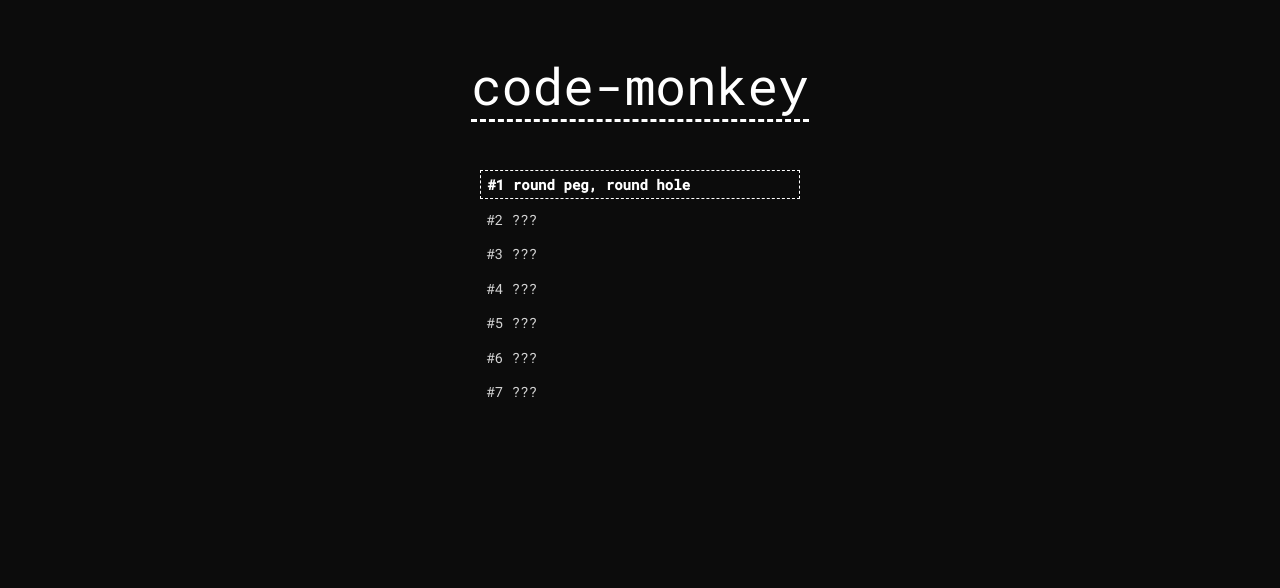
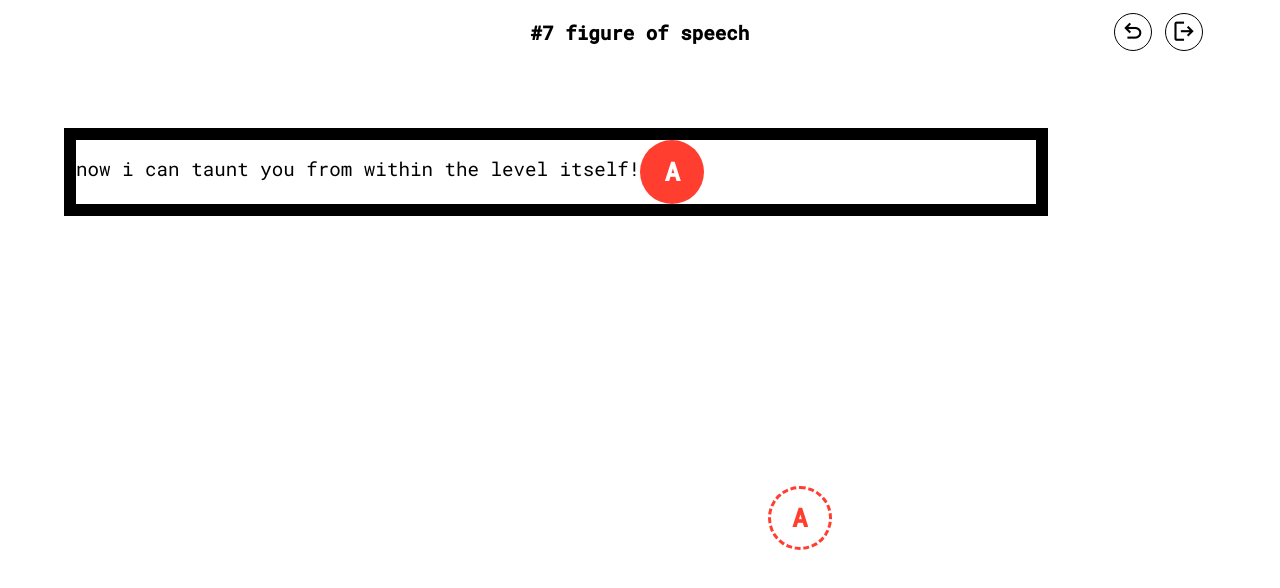
Before and after one commit to marcos-acosta/css-hell, a React (Create React App) app: page / in a window 1280 px wide. Shown: the top 588 px of the page. Built offline with nearby package versions, Linux system fonts and the light colour scheme.

Commit message:
Clean up level properties, fix bugs with css validation along the way

```diff
--- a/public/data/levels.json
+++ b/public/data/levels.json
@@ -170,7 +170,6 @@
       "h0": {
         "style": {
           "position": "static",
-          "margin": "0",
           "marginLeft": "2vw",
           "display": "inline-block"
         },
@@ -189,11 +188,10 @@
     "elementData": {
       "p0": {
         "style": {
-          "margin": "0",
           "marginLeft": "calc((100vw - 5vw) / 2)",
           "marginTop": "10vw",
           "padding": "0",
-          "top": "0"
+          "border": "none"
         },
         "cssBudget": 1
       },
@@ -236,8 +234,7 @@
       },
       "p0": {
         "style": {
-          "top": "0",
-          "left": "0",
+          "inset": "0",
           "margin": "0",
           "position": "absolute"
         },
@@ -288,7 +285,6 @@
           "left": "5vw",
           "width": "75vw",
           "margin": "0",
-          "marginLeft": "0",
           "padding": "0"
         },
         "cssBudget": 1
@@ -310,11 +306,15 @@
       "h0": {
         "style": {
           "position": "absolute",
-          "top": "20vw",
-          "right": "5vw"
+          "top": "38vw",
+          "left": "60vw"
         },
         "cssBudget": 0
       }
+    },
+    "completionMessage": {
+      "message": "Why, it seems you have literally used my words against me! Hahaha! Not quite as funny as the second Rick Roll, but we UI designers must take delight in what we can. Anyway, here's your audio:",
+      "audioFileSource": "https://drive.google.com/uc?export=download&id=1Ux7YhCae10Cn9FJx7LK5vhfA9j-E1qiv"
     }
   }
 }
--- a/src/components/App/App.js
+++ b/src/components/App/App.js
@@ -5,7 +5,7 @@ import { LEVEL_DATA_PATH } from "../../util";
 import { useCookies } from "react-cookie";
 import MessageScreen from "../MessageScreen/MessageScreen";
 
-const _DEV_STARTING_LEVEL = null;
+const _DEV_STARTING_LEVEL = 7;
 
 export default function App() {
   const [cookies, setCookie] = useCookies(["checkpoint"]);
--- a/src/components/CssEditor/CssEditor.js
+++ b/src/components/CssEditor/CssEditor.js
@@ -6,6 +6,8 @@ import {
   ELEMENT_TYPE,
   combineClassNames,
   jsxPropertyToCssProperty,
+  NERFED_PROPERTIES,
+  doesPropertyNameConflictWithStyles,
 } from "../../util";
 import CustomCssEntry from "./CustomCssEntry";
 
@@ -97,7 +99,14 @@ export default function CssEditor(props) {
         </div>
         <div className={styles.customCssContainer}>
           {customCss.length ? (
-            customCss.map((cssElement) => (
+            customCss.map((cssElement) => {
+              const error =
+                NERFED_PROPERTIES.includes(cssElement.propertyName) ||
+                doesPropertyNameConflictWithStyles(
+                  cssElement.propertyName,
+                  style
+                );
+              return (
                 <CustomCssEntry
                   key={cssElement.styleId}
                   propertyName={cssElement.propertyName}
@@ -106,8 +115,10 @@ export default function CssEditor(props) {
                   changeCustomCss={changeCustomCss}
                   deleteCustomCss={deleteCustomCss}
                   isWinning={props.isWinning}
+                  error={error}
                 />
-            ))
+              );
+            })
           ) : (
             <div className={styles.noCustomCss}>no added css</div>
           )}
--- a/src/components/CssEditor/CustomCssEntry.js
+++ b/src/components/CssEditor/CustomCssEntry.js
@@ -1,6 +1,6 @@
 import React from "react";
 import styles from "./CssEditor.module.css";
-import { NERFED_PROPERTIES, combineClassNames } from "../../util";
+import { combineClassNames } from "../../util";
 
 export default function CustomCssEntry(props) {
   return (
@@ -24,7 +24,7 @@ export default function CustomCssEntry(props) {
             styles.cssInput,
             styles.propertyNameInput,
             props.isWinning && styles.whiteInputUnderline,
-            NERFED_PROPERTIES.includes(props.propertyName) && styles.error
+            props.error && styles.error
           )}
           value={props.propertyName}
           onChange={(e) =>
--- a/src/components/Level/Level.js
+++ b/src/components/Level/Level.js
@@ -36,6 +36,28 @@ const parseAllCustomCss = (customCss) => {
       elementId,
       parseCustomCss(cssData),
     ])
+  );
+};
+
+const combineStylesById = (elementStyles1, elementStyles2) => {
+  const idsUnion = [
+    ...new Set([
+      ...Object.keys(elementStyles1),
+      ...Object.keys(elementStyles2),
+    ]),
+  ];
+  return Object.fromEntries(
+    idsUnion.map((id) => [id, { ...elementStyles1[id], ...elementStyles2[id] }])
+  );
+};
+
+const getBaseStylesById = (ids) => {
+  return Object.fromEntries(ids.map((id) => [id, interpretId(id).baseStyles]));
+};
+
+const extractStylesFromElementData = (elementData) => {
+  return Object.fromEntries(
+    Object.entries(elementData).map(([id, data]) => [id, data.style])
   );
 };
 
@@ -162,7 +184,7 @@ export default function Level(props) {
       const [noNerfedStyles, wasNerfedStyles] =
         filterNerfedProperties(parsedCssForId);
       const [noConflictingStyles, wasConflictingStyles] =
-        filterConflictingProperties(noNerfedStyles, elementData[id].style);
+        filterConflictingProperties(noNerfedStyles, elementData[id]);
       if (wasNerfedStyles) {
         anyNerfed = true;
       }
@@ -200,10 +222,14 @@ export default function Level(props) {
     };
   }, [triggerRerender]);
 
+  const ids = Object.keys(props.levelData.elementData);
   const parsedCustomCss = parseAllCustomCss(customCss);
+  const baseStyles = getBaseStylesById(ids);
+  const levelStyles = extractStylesFromElementData(props.levelData.elementData);
+  const presetStyles = combineStylesById(baseStyles, levelStyles);
   const [cleanedCustomCss, anyNerfed, anyConflicting] = cleanCustomCss(
     parsedCustomCss,
-    props.levelData.elementData
+    presetStyles
   );
 
   return (
--- a/src/util.js
+++ b/src/util.js
@@ -249,4 +249,5 @@ export {
   jsxPropertyToCssProperty,
   filterConflictingProperties,
   filterNerfedProperties,
+  doesPropertyNameConflictWithStyles,
 };
```
Lines whose indentation alone changed are shown as unchanged.
